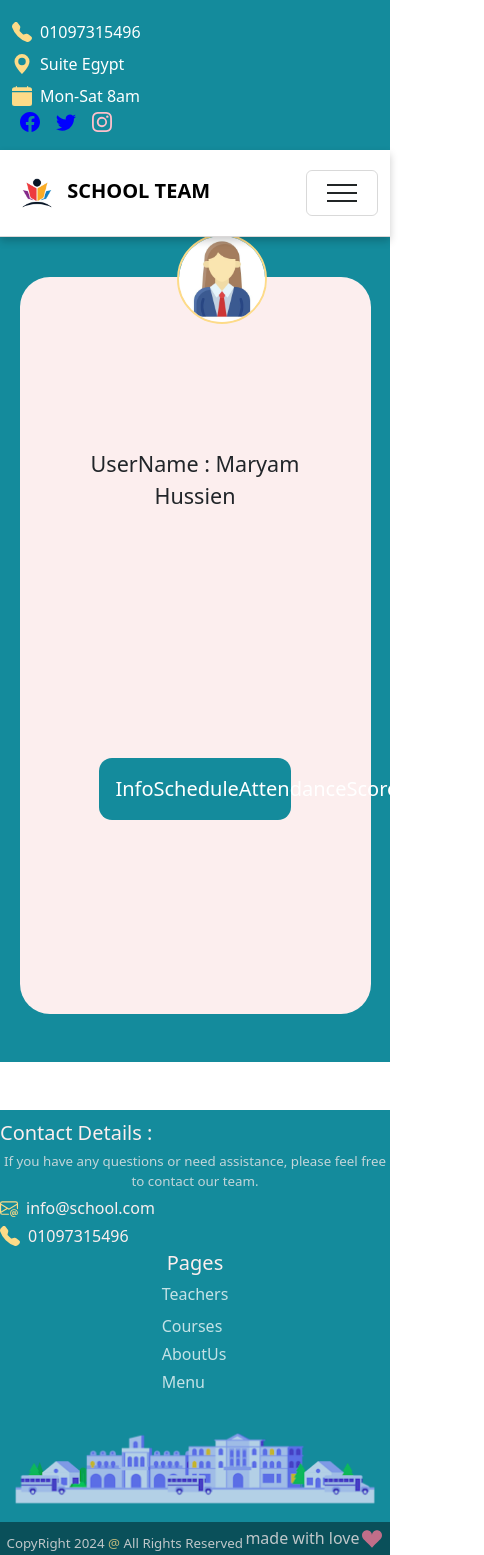
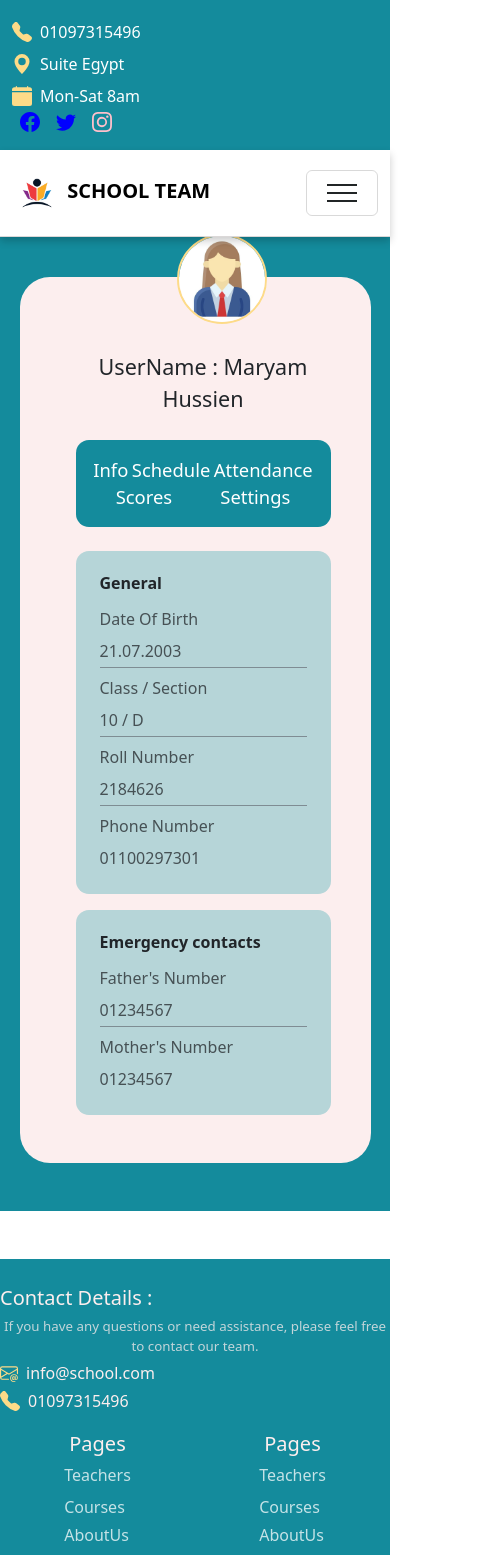
Before and after one commit to maryam-hussien/schoolManagmentSystem, a React (Vite) app in the folder FrontEnd/: page /profile in a window 390 px wide. Shown: the top 1555 px of the page, 484 px wide, since content can reach past the window. Built offline with nearby package versions, Linux system fonts and the light colour scheme.

Commit message:
info profile & responsive

```diff
--- a/FrontEnd/src/Components/Footer/Footer.jsx
+++ b/FrontEnd/src/Components/Footer/Footer.jsx
@@ -12,7 +12,7 @@ const footer = () => {
   return (
     <div className="position-static bottom-0 w-100  footerColor pt-2  d-flex flex-column ">
       <div className='d-flex flex-row justify-content-evenly align-items-center footerFont flex-wrap '>
-        <div className='d-flex flex-column m-auto'>
+        <div className='d-flex flex-column mx-auto my-3 '>
           <div className='fs-5 fw-medium mb-1'>Contact Details : </div>
           <div className='d-flex flex-column '>
           <div className='text-center  footerText opacity-75 mb-1'> If you have any questions or need assistance, please feel free to contact our team.</div>
@@ -27,6 +27,31 @@ const footer = () => {
 
           </div>
         </div>
+        <div  className='d-flex flex-column m-auto align-items-center '>
+        <div className='fs-5 fw-medium mb-1 '>Pages</div>
+        <ul className="list-unstyled">
+        <li className='mb-2'>
+          <Link to="/teachers" className='fs-6 opacity-75 text-decoration-none text-white'>
+            Teachers
+          </Link>
+        </li>
+        <li className='mb-1'>
+          <Link to="/courses" className='fs-6 opacity-75 text-decoration-none text-white'>
+            Courses
+          </Link>
+        </li>
+        <li className='mb-1'>
+          <Link to="/about-us" className='fs-6 opacity-75 text-decoration-none text-white'>
+            AboutUs
+          </Link>
+        </li>
+        <li className='mb-1'>
+          <Link to="/menu" className='fs-6 opacity-75 text-decoration-none text-white'>
+            Menu
+          </Link>
+        </li>
+      </ul>
+      </div>
         <div  className='d-flex flex-column m-auto align-items-center '>
         <div className='fs-5 fw-medium mb-1 '>Pages</div>
         <ul className="list-unstyled">
--- /dev/null
+++ b/FrontEnd/src/Components/ProfileInfo/ProfileInfo.jsx
@@ -0,0 +1,40 @@
+import './profileInfo.css'
+const ProfileInfo = () => {
+  return (
+    <>
+    <div className='ProfilecontentSection mt-3 px-4 py-3  fs-6  lh-lg m-auto'>
+    <div className='fs-6 fw-semibold mb-1'> General </div>
+    <div className=' opacity-75  border-bottom border-secondary mb-1'>
+      <div className='fs-6 fw-medium'>Date Of Birth</div>
+      <div>21.07.2003</div>
+    </div>
+    <div className=' opacity-75  border-bottom border-secondary mb-1'>
+      <div className='fs-6 fw-medium'>Class / Section</div>
+      <div>10 / D</div>
+    </div>
+    <div className=' opacity-75  border-bottom border-secondary mb-1'>
+      <div className='fs-6 fw-medium'>Roll Number</div>
+      <div>2184626</div>
+    </div>
+    <div className=' opacity-75 mb-1'>
+      <div className='fs-6 fw-medium'>Phone Number</div>
+      <div>01100297301</div>
+    </div>
+    </div>
+    <div className='ProfilecontentSection mt-3 px-4 py-3  fs-6 lh-lg m-auto'>
+    <div className='fs-6 fw-semibold mb-1'> Emergency contacts </div>
+    <div className=' opacity-75  border-bottom border-secondary mb-1'>
+      <div className='fs-6 fw-medium'>Father's Number</div>
+      <div>01234567</div>
+    </div>
+    <div className=' opacity-75 mb-1'>
+      <div className='fs-6 fw-medium'>Mother's Number</div>
+      <div>01234567</div>
+    </div>
+
+</div>
+    </>
+  )
+}
+
+export default ProfileInfo
--- /dev/null
+++ b/FrontEnd/src/Components/ProfileInfo/profileInfo.css
@@ -0,0 +1,10 @@
+.ProfilecontentSection{
+  border-radius: 13px;
+  background-color: #b6d5d8;
+  width: 75%;
+}
+@media (max-width: 668px) {
+.ProfilecontentSection{
+  width: 100%;
+}
+}
--- a/FrontEnd/src/Components/ProfileScores/ProfileScores.jsx
+++ b/FrontEnd/src/Components/ProfileScores/ProfileScores.jsx
@@ -1,7 +1,20 @@
 
 const ProfileScores = () => {
   return (
-    <div>ProfileScores Lorem ipsum dolor sit amet consectetur adipisicing elit. Distinctio at commodi nisi blanditiis aperiam odio possimus laborum mollitia quod voluptatum cum cupiditate saepe amet laudantium, nobis quas nihil doloremque veritatis.</div>
+    <div className="d-flex flex-wrap">ProfileScores Lorem ipsum dolor sit amet consectetur adipisicing elit. Distinctio at commodi nisi blanditiis aperiam odio possimus laborum mollitia quod voluptatum cum cupiditate saepe amet laudantium, nobis quas nihil doloremque veritatis.
+      Lorem, ipsum dolor sit amet consectetur adipisicing elit. Dolor ad neque consequuntur nobis odio quos. Doloribus illo ipsum corporis necessitatibus voluptas ad eius autem commodi totam illum, expedita vero cumque.
+      Lorem, ipsum dolor sit amet consectetur adipisicing elit. Dolor ad neque consequuntur nobis odio quos. Doloribus illo ipsum corporis necessitatibus voluptas ad eius autem commodi totam illum, expedita vero cumque.
+      Lorem, ipsum dolor sit amet consectetur adipisicing elit. Dolor ad neque consequuntur nobis odio quos. Doloribus illo ipsum corporis necessitatibus voluptas ad eius autem commodi totam illum, expedita vero cumque.
+      Lorem, ipsum dolor sit amet consectetur adipisicing elit. Dolor ad neque consequuntur nobis odio quos. Doloribus illo ipsum corporis necessitatibus voluptas ad eius autem commodi totam illum, expedita vero cumque.
+      Lorem, ipsum dolor sit amet consectetur adipisicing elit. Dolor ad neque consequuntur nobis odio quos. Doloribus illo ipsum corporis necessitatibus voluptas ad eius autem commodi totam illum, expedita vero cumque.
+      Lorem, ipsum dolor sit amet consectetur adipisicing elit. Dolor ad neque consequuntur nobis odio quos. Doloribus illo ipsum corporis necessitatibus voluptas ad eius autem commodi totam illum, expedita vero cumque.
+      Lorem, ipsum dolor sit amet consectetur adipisicing elit. Dolor ad neque consequuntur nobis odio quos. Doloribus illo ipsum corporis necessitatibus voluptas ad eius autem commodi totam illum, expedita vero cumque.
+      Lorem, ipsum dolor sit amet consectetur adipisicing elit. Dolor ad neque consequuntur nobis odio quos. Doloribus illo ipsum corporis necessitatibus voluptas ad eius autem commodi totam illum, expedita vero cumque.
+      Lorem, ipsum dolor sit amet consectetur adipisicing elit. Dolor ad neque consequuntur nobis odio quos. Doloribus illo ipsum corporis necessitatibus voluptas ad eius autem commodi totam illum, expedita vero cumque.
+      Lorem, ipsum dolor sit amet consectetur adipisicing elit. Dolor ad neque consequuntur nobis odio quos. Doloribus illo ipsum corporis necessitatibus voluptas ad eius autem commodi totam illum, expedita vero cumque.
+      Lorem, ipsum dolor sit amet consectetur adipisicing elit. Dolor ad neque consequuntur nobis odio quos. Doloribus illo ipsum corporis necessitatibus voluptas ad eius autem commodi totam illum, expedita vero cumque.
+      Lorem, ipsum dolor sit amet consectetur adipisicing elit. Dolor ad neque consequuntur nobis odio quos. Doloribus illo ipsum corporis necessitatibus voluptas ad eius autem commodi totam illum, expedita vero cumque.
+ </div>
   )
 }
 
--- a/FrontEnd/src/pages/Profile/Profile.jsx
+++ b/FrontEnd/src/pages/Profile/Profile.jsx
@@ -6,29 +6,28 @@ import ProfileScores from "../../Components/ProfileScores/ProfileScores";
 import ProfileAttendence from "../../Components/ProfileAttendence/ProfileAttendence";
 import ProfileShedule from "../../Components/ProfileSchedule/ProfileShedule";
 import ProfileSetting from "../../Components/ProfileSetting/ProfileSetting";
+import ProfileInfo from "../../Components/ProfileInfo/ProfileInfo";
 
 
 const Profile = () => {
   return (
     <>
-      <div className="profile  mb-5">
-        <div className="profileContinater mb-5 p-5">
+      <div className="profile  mb-5 w-100">
+        <div className="profileContinater mb-5 p-5 ">
           <div className="profileImgCont">
             <img src={profileImg} className="profileImg m-auto"></img>
         </div>
-        <div className=" fs-4 text-center fw-medium m-auto ">UserName : Maryam Hussien</div>
-        <div className="bar w-75 m-auto text-white fs-5 texr fw-medium d-flex justify-content-around p-3">
+        <div className="  text-center fw-medium p-3 profilename ">UserName : Maryam Hussien</div>
+        <div className="bar text-white fw-medium d-flex justify-content-around">
         <ProfileBar/>
         </div>
-        <div className="content-section mt-4 text-black"> {/* This div wraps the dynamic content */}
             <Routes>
-
+              <Route path="/" element={<ProfileInfo />}/>
               <Route path="score" element={<ProfileScores />} />
               <Route path="attendence" element={<ProfileAttendence />} />
               <Route path="schedule" element={<ProfileShedule />} />
               <Route path="settings" element={<ProfileSetting />} />
             </Routes>
-          </div>
     </div>
       </div>
     </>
--- a/FrontEnd/src/pages/Profile/profile.css
+++ b/FrontEnd/src/pages/Profile/profile.css
@@ -1,5 +1,5 @@
 .profile{
-  height: 100vh;
+  height: auto;
   margin-top: 10% ;
   background-color: #148B9c;
   display: flex;
@@ -8,6 +8,7 @@
 }
 .profileContinater{
   width: 90%;
+  height: auto;
   margin-top: 9%;
   background-color: #fceeee;
   display: flex;
@@ -32,14 +33,18 @@ left: 45%;
   border-color: #fddb88;
 }
 .profilename{
-  margin-top: 5%;
+  margin-top: 4%;
+  font-size: calc(1.275rem + .3vw);
 }
 .bar{
-  display: flex;
-  justify-content: space-evenly;
+  font-size: 1.25rem;
   background-color: #148B9c;
   border-radius: 13px;
-
+  width: 75%;
+  display: flex;
+  flex-wrap: wrap;
+  padding: 1rem;
+  margin: auto;
 
 }
 /* Media query for screens less than 1440px wide */
@@ -75,6 +80,9 @@ left: 45%;
   .profileImg{
     width: 120px;
   }
+  .bar{
+    font-size: 1.15rem;
+  }
 }
 @media (max-width: 668px) {
   .profile {
@@ -85,6 +93,11 @@ left: 45%;
   }
   .profileImg{
     width: 110px;
+  }
+  .bar{
+    width: 100%;
+    padding: 1rem;
+    margin: 0.5rem;
   }
 }
 
@@ -126,6 +139,7 @@ left: 45%;
   .profileImgCont{
     top:-43px;
   }
+
 }
 
 
@@ -139,6 +153,12 @@ left: 45%;
   }
   .profileImgCont{
     top:-45px;
+  }
+  .profilename{
+    font-size: 1.275rem;
+  }
+  .profileImgCont{
+    left: 40%;
   }
 }
 
```
